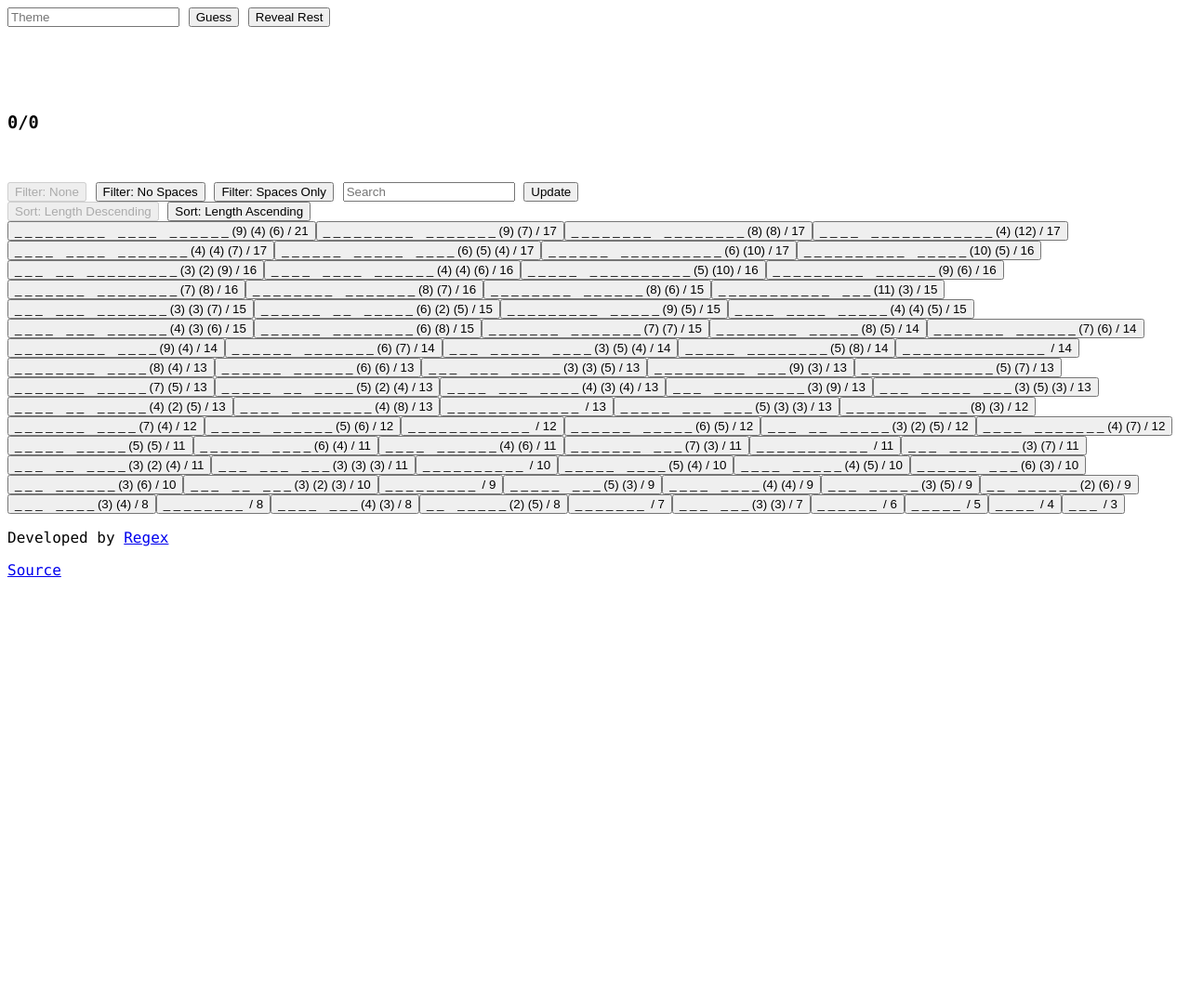
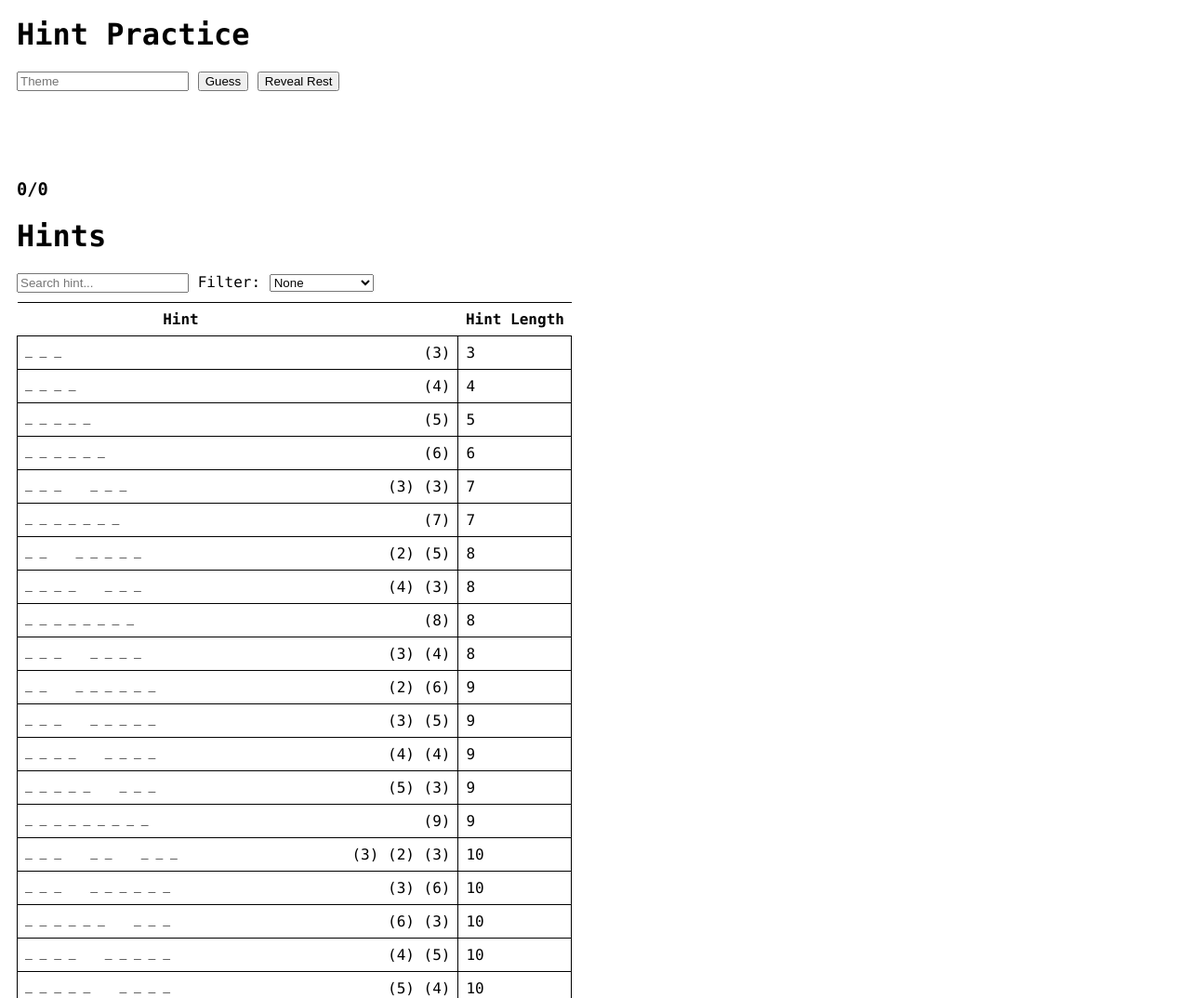
Before and after one commit to RegexMC/GTBHintPractice, a plain HTML site: page index.html in a window 1280 px wide. Shown: the top 1074 px of the page at 93% size. Before the commit the page ends 800 px from the top, so only its background shows below. Drawn offline with Linux system fonts and the light colour scheme.

Commit message:
change hints to table

```diff
--- a/index.html
+++ b/index.html
@@ -1,46 +1,70 @@
 <html>
 	<head>
 		<title>Guess the Build Hint Practice</title>
+		<meta name="viewport" content="width=device-width, initial-scale=1" />
 		<meta content="Guess the Build Hint Practice" property="og:title" />
 		<meta content="Practice your Guess the Build hinting skills online" property="og:description" />
 		<meta content="https://hintpractice.online" property="og:url" />
 		<meta content="#3273a8" data-react-helmet="true" name="theme-color" />
 		<style>
 			body {
+				padding: 10px;
 				font-family: Consolas, Menlo, Monaco, Lucida Console, Liberation Mono, DejaVu Sans Mono,
-					Bitstream Vera Sans Mono, Courier New, monospace, serif;
+					Bitstream Vera Sans Mono, Courier New, monospace, serif !important;
+			}
+			table {
+				border-collapse: collapse;
+			}
+
+			th,
+			td {
+				border-top: 1px solid black;
+				border-bottom: 1px solid black;
+				padding: 8px;
+			}
+			td.border {
+				border: 1px solid black !important;
+				border-right: none !important;
+			}
+
+			#searchBox {
+				margin-bottom: 10px;
 			}
 		</style>
 	</head>
 	<body>
+		<h1>Hint Practice</h1>
 		<input type="text" id="guess" placeholder="Theme" />
 		<input type="button" value="Guess" onclick="guess()" />
 		<input type="button" value="Reveal Rest" onclick="reveal()" />
-
 		<pre>
-			<h3 id="hint"></h3>
+			<h1 id="hint"></h1>
 		</pre>
-
-		<textarea id="unknown" hidden></textarea>
-
 		<h3 id="progress">0/0</h3>
-
-		<br />
-
 		<div>
 			<p id="guesses"></p>
 		</div>
+		<textarea id="unknown" hidden></textarea>
 
-		<input type="button" id="nofilter" value="Filter: None" onclick="noFilter()" />
-		<input type="button" id="nospacefilter" value="Filter: No Spaces" onclick="noSpacesFilter()" />
-		<input type="button" id="spacefilter" value="Filter: Spaces Only" onclick="spacesFilter()" />
-		<input type="text" id="search" placeholder="Search" />
-		<input type="button" value="Update" onclick="filterHints()" />
-		<br />
-		<input type="button" id="sortlengthdesc" value="Sort: Length Descending" onclick="sortLengthDesc()" />
-		<input type="button" id="sortlengthasc" value="Sort: Length Ascending" onclick="sortLengthAsc()" />
+		<h1>Hints</h1>
+		<input type="text" id="searchBox" placeholder="Search hint..." />
+		<label for="filterDropdown">Filter:</label>
+		<select id="filterDropdown" onchange="filterTable()">
+			<option value="None">None</option>
+			<option value="nospace">No Space Only</option>
+			<option value="onlyspace">Spaces Only</option>
+		</select>
 
-		<div id="choices"></div>
+		<table id="hintTable">
+			<thead>
+				<tr>
+					<th onclick="sortTable()">Hint</th>
+					<th onclick="sortTable()"></th>
+					<th onclick="sortTable()">Hint Length</th>
+				</tr>
+			</thead>
+			<tbody></tbody>
+		</table>
 	</body>
 
 	<footer>
@@ -55,5 +79,4 @@
 		</p>
 	</footer>
 </html>
-
 <script src="index.js"></script>
--- a/index.js
+++ b/index.js
@@ -256,7 +256,6 @@ const wordList = [
 	"cheeseburger",
 	"cheesecake",
 	"chef",
-	"chefs hat",
 	"chemistry",
 	"cherries",
 	"cherry",
@@ -1705,7 +1704,10 @@ const wordList = [
 	"chef hat"
 ];
 
-let searchInput = document.getElementById("search");
+let selectedHint = "";
+let matchingThemes = [];
+let guessedThemes = [];
+let correct = 0;
 
 const spaceRegex = new RegExp("[^ ]", "g");
 const sortedThemes = wordList.sort(function (a, b) {
@@ -1719,161 +1721,108 @@ const hintsFormatted = sortedThemes
 	.map((word) => word.replace(spaceRegex, "_ ").replaceAll("  ", "    ").trim())
 	.filter((value, index, array) => array.indexOf(value) === index);
 
-const choicesDiv = document.getElementById("choices");
-document.getElementById("sortlengthdesc").disabled = true;
-noFilter();
-
-let selectedHint = "";
-let prevEl;
-
-let matchingThemes = [];
-let guessedThemes = [];
-let correct = 0;
-
-function noFilter() {
-	document.getElementById("nofilter").disabled = true;
-	document.getElementById("spacefilter").disabled = false;
-	document.getElementById("nospacefilter").disabled = false;
-
-	choicesDiv.innerHTML = "";
-
-	hintsFormatted.forEach((hint) => {
-		let originalHint = hint.replaceAll("_ ", "_").replaceAll("  ", "");
-		let charCountGroups = originalHint
-			.split(" ")
-			.filter((f) => f.length != 0)
-			.map((word) => `(${word.length})`)
-			.join(" ");
-		choicesDiv.innerHTML += `<input type="button" id="${hint}" onclick="selectHint(this)" value="${hint} ${
-			originalHint.includes(" ") ? charCountGroups : ""
-		} / ${originalHint.trim().length}"/>`;
+let tbl = document.getElementById("hintTable").getElementsByTagName("tbody")[0];
+
+let hintLengths = {};
+hintsFormatted.forEach((hintsFormatted, index) => {
+	hintLengths[hintsFormatted] = hints[index].length;
 });
+
+hints.forEach((hint, index) => {
+	var row = tbl.insertRow(0);
+	row.setAttribute("onclick", `selectHint("${hintsFormatted[index]}")`);
+	var cell1 = row.insertCell(0);
+	var cell2 = row.insertCell(1);
+	var cell3 = row.insertCell(2);
+
+	cell1.innerHTML = `<pre>${hintsFormatted[index]}</pre>`;
+	cell1.classList.add("border");
+
+	cell2.innerHTML = getWordCharacters(hint);
+	cell2.style.textAlign = "right";
+
+	cell3.innerHTML = hint.length;
+	cell3.style.borderRight = "1px solid black";
+	cell3.style.borderLeft = "1px solid black";
+});
+
+let sortDirection = 1;
+
+function sortTable() {
+	const table = document.getElementById("hintTable");
+	const rows = Array.from(table.getElementsByTagName("tr"));
+
+	rows.shift();
+
+	if (sortDirection == 1) {
+		sortDirection = -1;
+	} else {
+		sortDirection = 1;
 	}
 
-function noSpacesFilter() {
-	document.getElementById("nofilter").disabled = false;
-	document.getElementById("spacefilter").disabled = false;
-	document.getElementById("nospacefilter").disabled = true;
-
-	choicesDiv.innerHTML = "";
-
-	hintsFormatted
-		.filter((hint) => !hint.includes("    "))
-		.forEach((hint) => {
-			let originalHint = hint.replaceAll("_ ", "_").replaceAll("  ", "");
-			let charCountGroups = originalHint
-				.split(" ")
-				.filter((f) => f.length != 0)
-				.map((word) => `(${word.length})`)
-				.join(" ");
-			choicesDiv.innerHTML += `<input type="button" id="${hint}" onclick="selectHint(this)" value="${hint} ${
-				originalHint.includes(" ") ? charCountGroups : ""
-			} / ${originalHint.trim().length}"/>`;
+	rows.sort((a, b) => {
+		let aValue = a.getElementsByTagName("td")[2].innerText.toLowerCase();
+		let bValue = b.getElementsByTagName("td")[2].innerText.toLowerCase();
+		return sortDirection * (parseInt(aValue) - parseInt(bValue));
 	});
+
+	table.getElementsByTagName("tbody")[0].append(...rows);
 }
 
-function spacesFilter() {
-	document.getElementById("nofilter").disabled = false;
-	document.getElementById("spacefilter").disabled = true;
-	document.getElementById("nospacefilter").disabled = false;
-
-	choicesDiv.innerHTML = "";
-
-	hintsFormatted
-		.filter((hint) => hint.includes("    "))
-		.forEach((hint) => {
-			let originalHint = hint.replaceAll("_ ", "_").replaceAll("  ", "");
-			let charCountGroups = originalHint
-				.split(" ")
-				.filter((f) => f.length != 0)
-				.map((word) => `(${word.length})`)
-				.join(" ");
-			choicesDiv.innerHTML += `<input type="button" id="${hint}" onclick="selectHint(this)" value="${hint} ${
-				originalHint.includes(" ") ? charCountGroups : ""
-			} / ${originalHint.trim().length}"/>`;
+function filterTable() {
+	const filterOption = document.getElementById("filterDropdown").value;
+	const table = document.getElementById("hintTable");
+	const rows = table.getElementsByTagName("tr");
+
+	for (let i = 1; i < rows.length; i++) {
+		const hintCell = rows[i].getElementsByTagName("td")[0];
+		const hint = getHintFromFormatted(hintCell.innerText);
+		let display = true;
+
+		if (filterOption === "nospace" && hint.includes(" ")) {
+			display = false;
+		} else if (filterOption === "onlyspace" && !hint.includes(" ")) {
+			display = false;
+		}
+
+		rows[i].style.display = display ? "" : "none";
+	}
+}
+
+document.getElementById("searchBox").addEventListener("input", function () {
+	const searchValue = this.value.toLowerCase();
+	const table = document.getElementById("hintTable");
+	const rows = table.getElementsByTagName("tr");
+
+	for (let i = 1; i < rows.length; i++) {
+		const hintCell = rows[i].getElementsByTagName("td")[0];
+		const hint = getHintFromFormatted(hintCell.innerText.toLowerCase());
+		const display = hint.includes(searchValue);
+
+		rows[i].style.display = display ? "" : "none";
+	}
 });
+
+function getHintFromFormatted(formattedHint) {
+	return formattedHint.replaceAll("_ ", "_").replaceAll("  ", "").trim();
 }
 
-function sortLengthAsc() {
-	document.getElementById("sortlengthasc").disabled = true;
-	document.getElementById("sortlengthdesc").disabled = false;
-	choicesDiv.innerHTML = "";
-	wordList
-		.sort(function (a, b) {
-			return a.length - b.length;
-		})
-		.map((word) => word.replace(spaceRegex, "_ ").replaceAll("  ", "    ").trim())
-		.filter((value, index, array) => array.indexOf(value) === index)
-		.forEach((hint) => {
-			let originalHint = hint.replaceAll("_ ", "_").replaceAll("  ", "");
-			let charCountGroups = originalHint
-				.split(" ")
-				.filter((f) => f.length != 0)
-				.map((word) => `(${word.length})`)
-				.join(" ");
-			choicesDiv.innerHTML += `<input type="button" id="${hint}" onclick="selectHint(this)" value="${hint} ${
-				originalHint.includes(" ") ? charCountGroups : ""
-			} / ${originalHint.trim().length}"/>`;
-		});
-}
-
-function sortLengthDesc() {
-	document.getElementById("sortlengthasc").disabled = false;
-	document.getElementById("sortlengthdesc").disabled = true;
-
-	choicesDiv.innerHTML = "";
-	wordList
-		.sort(function (a, b) {
-			return b.length - a.length;
-		})
-		.map((word) => word.replace(spaceRegex, "_ ").replaceAll("  ", "    ").trim())
-		.filter((value, index, array) => array.indexOf(value) === index)
-		.forEach((hint) => {
-			let originalHint = hint.replaceAll("_ ", "_").replaceAll("  ", "");
-			let charCountGroups = originalHint
-				.split(" ")
-				.filter((f) => f.length != 0)
-				.map((word) => `(${word.length})`)
-				.join(" ");
-			choicesDiv.innerHTML += `<input type="button" id="${hint}" onclick="selectHint(this)" value="${hint} ${
-				originalHint.includes(" ") ? charCountGroups : ""
-			} / ${originalHint.trim().length}"/>`;
-		});
-}
-
-searchInput.addEventListener("keyup", function (event) {
-	filterHints();
-});
-
-function filterHints() {
-	choicesDiv.innerHTML = "";
-	const filter = searchInput.value.trim();
-
-	hints
-		.filter((hint) => (filter != "" ? hint.trim() == filter : true))
-		.forEach((hint) => {
-			let formattedHint = hintsFormatted[hints.indexOf(hint)];
+function getWordCharacters(hint) {
 	let charCountGroups = hint
 		.split(" ")
 		.filter((f) => f.length != 0)
 		.map((word) => `(${word.length})`)
 		.join(" ");
-			choicesDiv.innerHTML += `<input type="button" id="${formattedHint}" onclick="selectHint(this)" value="${formattedHint} ${
-				hint.includes(" ") ? charCountGroups : ""
-			} / ${hint.trim().length}"/>`;
-		});
+
+	return hint.includes(" ") ? charCountGroups : `(${hint.trim().length})`;
 }
 
-function selectHint(el) {
-	if (prevEl) prevEl.disabled = false;
-	el.disabled = true;
-	prevEl = el;
-
+function selectHint(formattedhint) {
 	document.getElementById("guesses").innerHTML = "";
+	let hint = getHintFromFormatted(formattedhint);
 
 	correct = 0;
-	let selectedHintRaw = (el.value.includes("(") ? el.value.split(" (")[0] : el.value.split(" /")[0]).trim();
-	selectedHint = hints[hintsFormatted.indexOf(selectedHintRaw)];
+	selectedHint = hint;
 
 	guessedThemes = [];
 	matchingThemes = wordList.filter((element) => {
@@ -1881,7 +1830,7 @@ function selectHint(el) {
 		return regex.test(element);
 	});
 
-	document.getElementById("hint").innerText = selectedHintRaw;
+	document.getElementById("hint").innerText = formattedhint;
 	document.getElementById("guess").setAttribute("maxlength", selectedHint.length);
 	document.getElementById("progress").innerText = `${correct}/${matchingThemes.length}`;
 }
```
Lines whose indentation alone changed are shown as unchanged.
